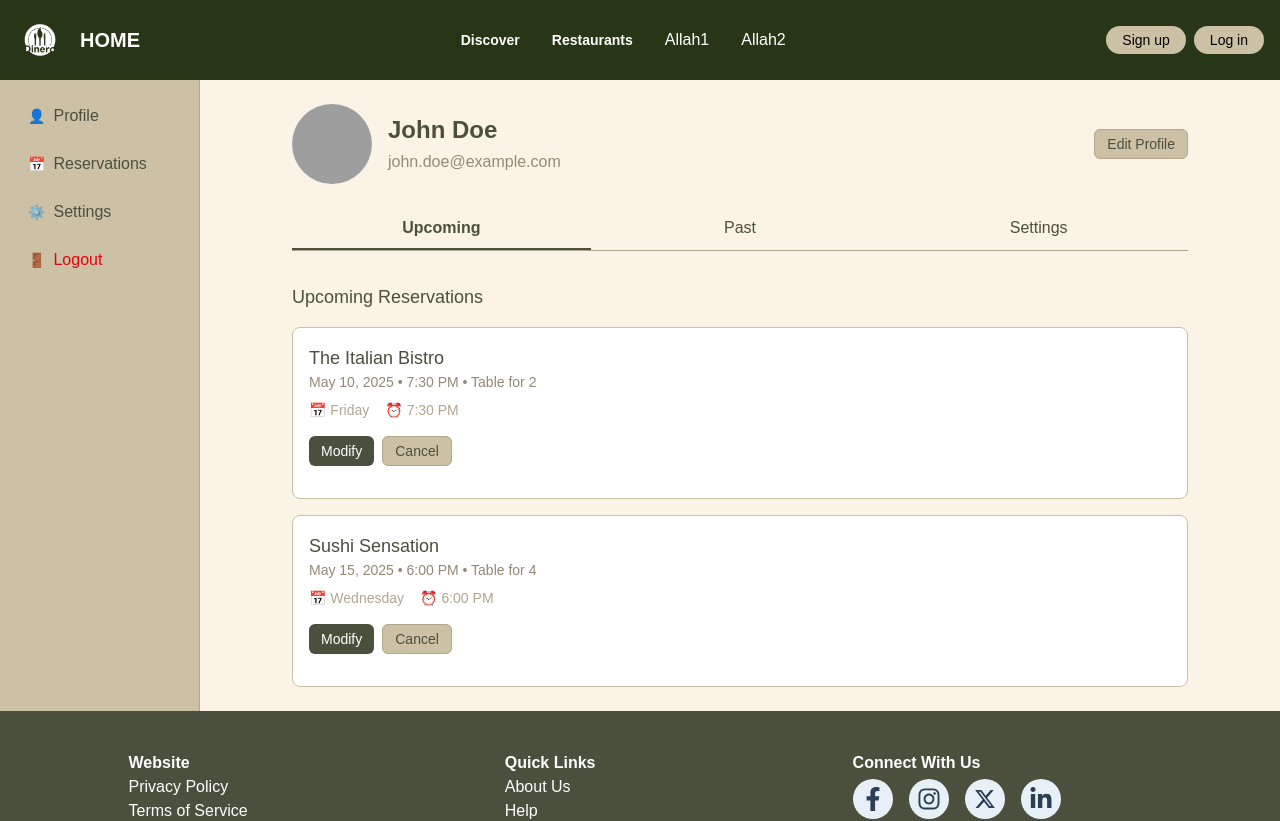
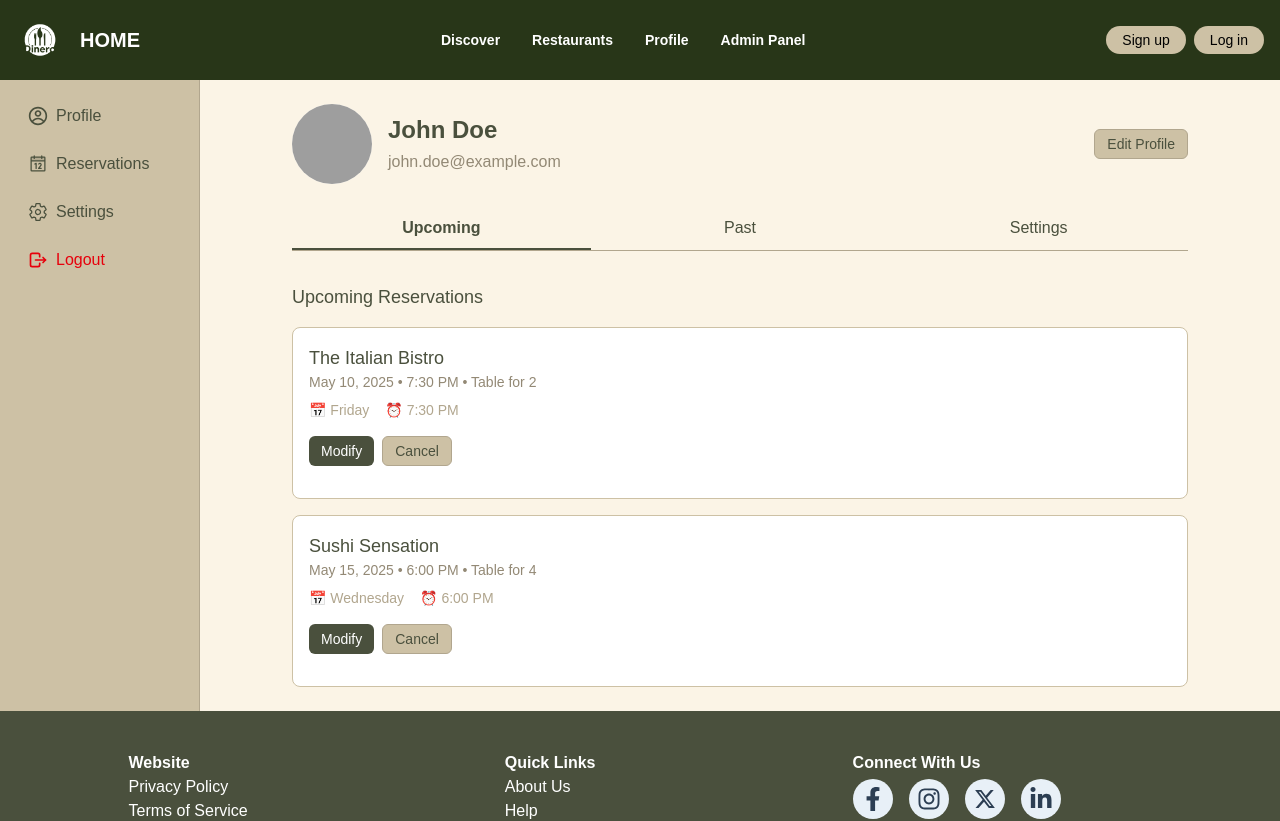
Before and after one commit to Adnan-M123/Dinero, a Next.js app: page /profiles/commonUserProfile in a window 1280 px wide. Shown: the top 821 px of the page. Built offline with nearby package versions, Linux system fonts and the light colour scheme; grey boxes are pictures that could not be loaded.

Commit message:
Edit navbar on profile and admin panel

```diff
--- a/src/app/components/Navbar.jsx
+++ b/src/app/components/Navbar.jsx
@@ -65,11 +65,14 @@ export default function Navbar() {
           >
             Restaurants
           </button>
-          <button onClick={() => {router.push('/profiles/commonUserProfile')}}>
-            Allah1
+          <button onClick={() => {router.push('/profiles/commonUserProfile')}}
+            className="hover:underline text-sm font-semibold text-white">
+            Profile
           </button>
-          <button onClick={() => {router.push('/profiles/restaurantAdminProfile')}}>
-            Allah2
+          <button onClick={() => {router.push('/profiles/restaurantAdminProfile')}}
+            className="hover:underline text-sm font-semibold text-white">
+
+            Admin Panel
           </button>
         </nav>
 
--- a/src/app/profiles/commonUserProfile/page.jsx
+++ b/src/app/profiles/commonUserProfile/page.jsx
@@ -3,28 +3,47 @@
 import { useState } from "react";
 import Navbar from "@/app/components/Navbar";
 import Footer from "@/app/components/Footer";
+import { CgProfile } from "react-icons/cg";
+import { PiCalendarDuotone } from "react-icons/pi";
+import { IoSettingsOutline } from "react-icons/io5";
+import { TbLogout } from "react-icons/tb";
 
 export default function ProfilePage() {
   const [activeTab, setActiveTab] = useState("upcoming");
-
+const navItems = [
+  {
+    label: 'Profile',
+    icon: <CgProfile className="text-xl" />,
+  },
+  {
+    label: 'Reservations',
+    icon: <PiCalendarDuotone className="text-xl" />,
+  },
+  {
+    label: 'Settings',
+    icon: <IoSettingsOutline className="text-xl" />,
+  },
+];
   return (
     <div className="flex min-h-screen flex-col bg-[#fbf4e6] text-[#4A503D]">
       <Navbar />
 
+
       <div className="flex flex-1">
         <aside className="hidden w-[200px] flex-col border-r border-[#b1a68e] bg-[#CDC1A5] sm:flex">
           <nav className="grid gap-2 p-4">
-            {["👤 Profile", "📅 Reservations", "⚙️ Settings"].map((item, index) => (
+            {navItems.map((item, index) => (
               <button
                 key={index}
                 className="flex items-center gap-2 rounded-md px-3 py-2 text-left hover:bg-[#b1a68e] text-[#4A503D]"
               >
-                <span className="text-sm">{item.split(" ")[0]}</span>
-                {item.split(" ").slice(1).join(" ")}
+                 <span className="text-sm">{item.icon}</span>
+
+    <span>{item.label}</span>
               </button>
             ))}
             <button className="flex items-center gap-2 rounded-md px-3 py-2 text-left text-red-600 hover:bg-red-100">
-              <span className="text-sm">🚪</span>
+              <span className="text-sm"><TbLogout className="text-xl"/></span>
               Logout
             </button>
           </nav>
--- a/src/app/profiles/restaurantAdminProfile/page.jsx
+++ b/src/app/profiles/restaurantAdminProfile/page.jsx
@@ -3,10 +3,27 @@
 import { useState } from "react"
 import Navbar from "@/app/components/Navbar"
 import Footer from "@/app/components/Footer"
+import { TbLogout } from "react-icons/tb";
+import { TbBrandGoogleAnalytics } from "react-icons/tb";
+import { IoRestaurantOutline } from "react-icons/io5";
+import { IoSettingsOutline } from "react-icons/io5";
 
 export default function AdminProfilePage() {
   const [activeTab, setActiveTab] = useState("dashboard")
-
+  const navItems = [
+    {
+      label: 'Dashboard',
+      icon: <TbBrandGoogleAnalytics className="text-xl" />,
+    },
+    {
+      label: 'Restaurant',
+      icon: <IoRestaurantOutline  className="text-xl" />,
+    },
+    {
+      label: 'Settings',
+      icon: <IoSettingsOutline className="text-xl" />,
+    },
+  ];
   return (
     <div className="flex min-h-screen flex-col bg-[#fbf4e6] text-[#4A503D]">
       <Navbar />
@@ -14,11 +31,7 @@ export default function AdminProfilePage() {
       <div className="flex flex-1">
         <aside className="hidden w-[200px] flex-col border-r border-[#b1a68e] bg-[#CDC1A5] sm:flex">
           <nav className="grid gap-2 p-4">
-            {[
-              { icon: "📊", label: "Dashboard", value: "dashboard" },
-              { icon: "🍽️", label: "Restaurant", value: "restaurant" },
-              { icon: "⚙️", label: "Settings", value: "settings" },
-            ].map((item) => (
+            {navItems.map((item) => (
               <button
                 key={item.value}
                 onClick={() => setActiveTab(item.value)}
@@ -31,7 +44,7 @@ export default function AdminProfilePage() {
               </button>
             ))}
             <button className="flex items-center gap-2 rounded-md px-3 py-2 text-left text-red-600 hover:bg-red-100">
-              <span className="text-sm">🚪</span>
+              <span className="text-sm"><TbLogout className="text-xl"/></span>
               Logout
             </button>
           </nav>
```
